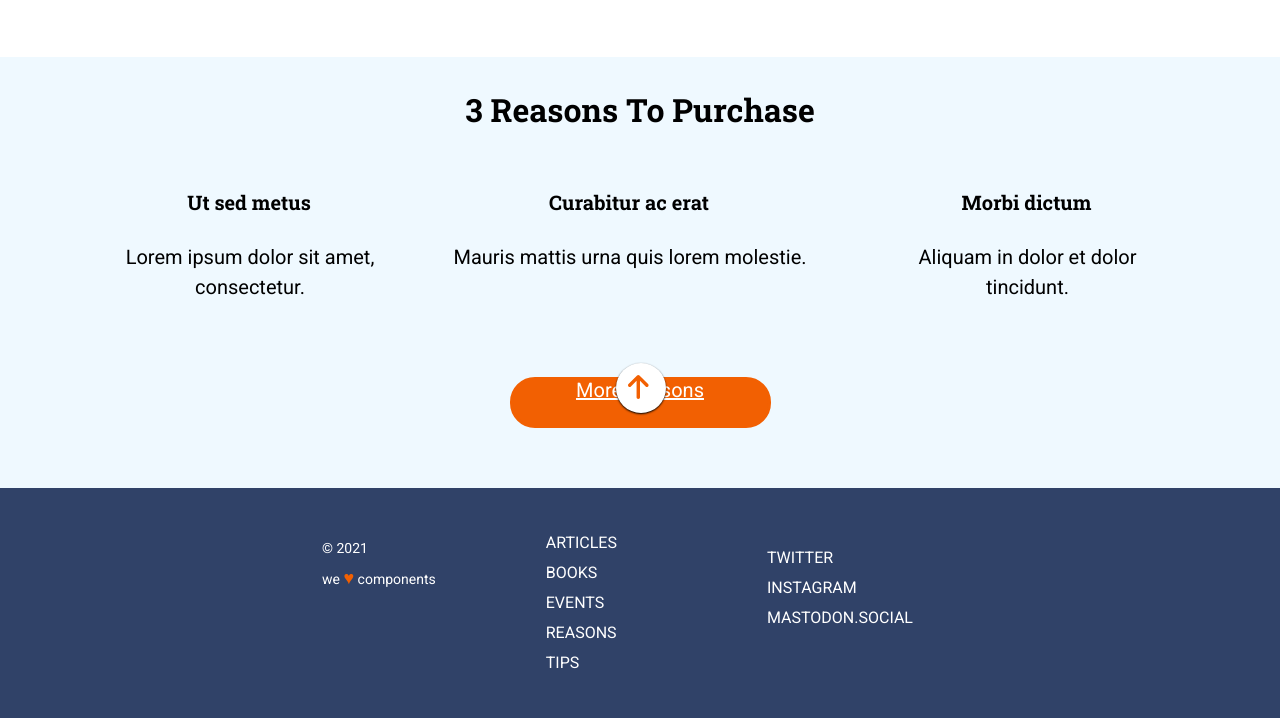
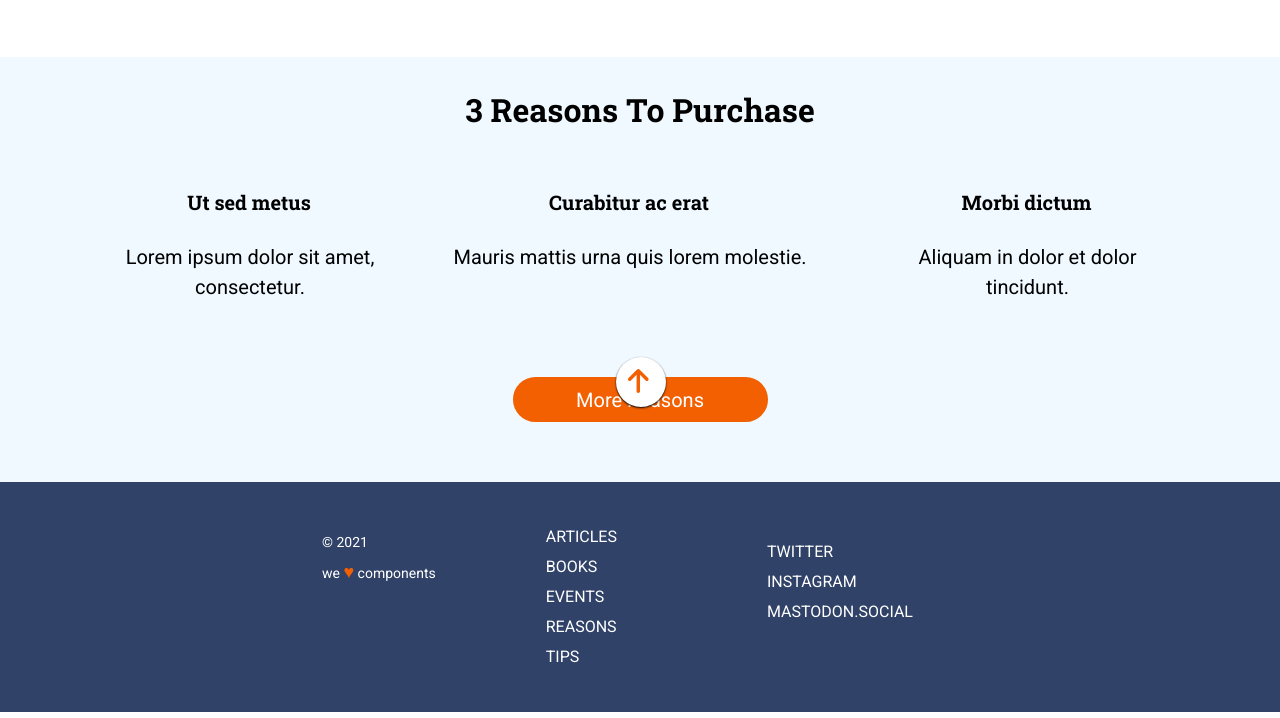
Before and after one commit to Adalab/modulo-1-evaluacion-final-mdanieladla, a website: page src/html/index.html in a window 1280 px wide. Shown: the part 1088-1806 px from the top of the page. Drawn offline with nearby package versions, Linux system fonts and the light colour scheme; files that its build step writes are made by us from their sources; files whose address does not match are found by name.

Commit message:
add padding and box sizing to button

```diff
--- a/src/scss/layout/_second-section.scss
+++ b/src/scss/layout/_second-section.scss
@@ -58,6 +58,9 @@
     }
 
     &--button{
+        box-sizing: border-box;
+        padding: 10px;
+        text-decoration: none;
         width: 184px;
         height: 45px;
         text-align: center;
```
